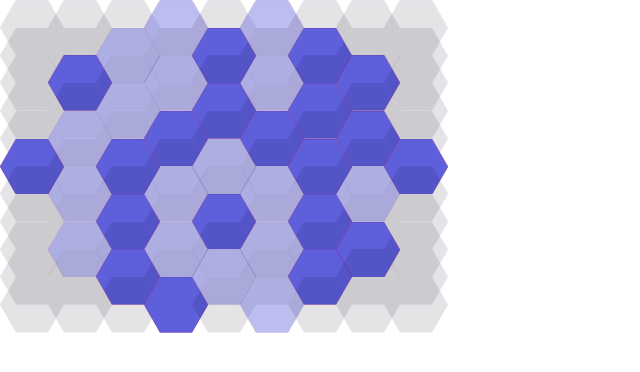
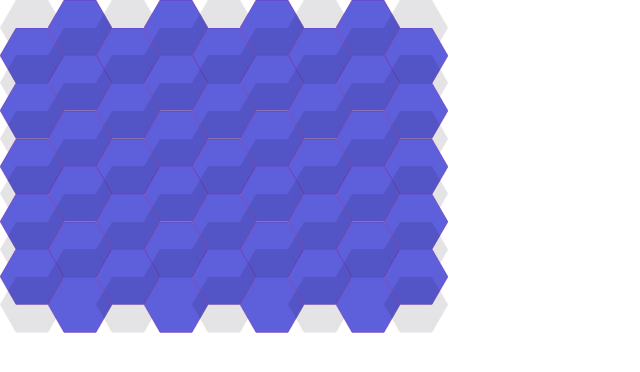
Before and after one commit to x-roocky/ice-block, a React (Create React App) app: page / in a window 1280 px wide. Shown: the top 372 px of the page, without its empty margins (0-640 px from the left). Built offline with nearby package versions, Linux system fonts and the light colour scheme.

Commit message:
feat: 添加最基本的碎裂模型

```diff
--- a/src/components/GameBoard/Board.tsx
+++ b/src/components/GameBoard/Board.tsx
@@ -2,17 +2,17 @@ import React from 'react'
 import { Layout } from './Layout'
 
 const colors: (0 | 1 | 2)[][] = [
-  [0, 0, 0, 2, 0, 2, 0, 0, 0],
-  [0, 0, 2, 0, 1, 0, 1, 0, 0],
-  [0, 1, 0, 2, 0, 2, 0, 1, 0],
-  [0, 0, 2, 0, 1, 0, 1, 0, 0],
-  [0, 2, 0, 1, 0, 1, 0, 1, 0],
-  [1, 0, 1, 0, 2, 0, 1, 0, 1],
-  [0, 2, 0, 2, 0, 2, 0, 2, 0],
-  [0, 0, 1, 0, 1, 0, 1, 0, 0],
-  [0, 2, 0, 2, 0, 2, 0, 1, 0],
-  [0, 0, 1, 0, 2, 0, 1, 0, 0],
-  [0, 0, 0, 1, 0, 2, 0, 0, 0]
+  [0, 1, 0, 1, 0, 1, 0, 1, 0],
+  [1, 0, 1, 0, 1, 0, 1, 0, 1],
+  [0, 1, 0, 1, 0, 1, 0, 1, 0],
+  [1, 0, 1, 0, 1, 0, 1, 0, 1],
+  [0, 1, 0, 1, 0, 1, 0, 1, 0],
+  [1, 0, 1, 0, 1, 0, 1, 0, 1],
+  [0, 1, 0, 1, 0, 1, 0, 1, 0],
+  [1, 0, 1, 0, 1, 0, 1, 0, 1],
+  [0, 1, 0, 1, 0, 1, 0, 1, 0],
+  [1, 0, 1, 0, 1, 0, 1, 0, 1],
+  [0, 1, 0, 1, 0, 1, 0, 1, 0]
 ]
 
 export function Board () {
--- a/src/components/GameBoard/Layout.tsx
+++ b/src/components/GameBoard/Layout.tsx
@@ -16,6 +16,44 @@ function isInHexagon(x: number, y: number, left: number, top: number) {
           remX - 3 < remY    // 右上斜线
 }
 
+function isExist(colors: Color[][], x: number, y: number) {
+  return (colors[y] === undefined || colors[y][x] === undefined || colors[y][x] !== 0) ? 1 : 0
+}
+
+function isFirm(dirs: number[]) {
+  for (let i = 0; i < dirs.length; ++i) {
+    if (dirs[i] && (dirs[(i + 3) % 6] || (dirs[(i + 2) % 6] && dirs[(i + 4) % 6]))) {
+      return true;
+    }
+  }
+}
+
+function checkOne(colors: Color[][], x: number, y: number) {
+  const dirs = []
+  dirs[0] = isExist(colors, x - 1, y - 1, )
+  dirs[1] = isExist(colors, x, y - 2)
+  dirs[2] = isExist(colors, x + 1, y - 1)
+  dirs[3] = isExist(colors, x + 1, y + 1)
+  dirs[4] = isExist(colors, x, y + 2)
+  dirs[5] = isExist(colors,  x - 1, y + 1)
+
+  return isFirm(dirs)
+}
+
+function checkAll(colors: Color[][]) {
+  for (let i = 0; i < colors.length; ++i) {
+    for (let j = 0; j < colors[i].length; ++j) {
+      if (colors[i][j]) {
+        if (!checkOne(colors, j, i)) {
+          colors[i][j] = 0
+          i = 0
+          j = 0
+        }
+      }
+    }
+  }
+}
+
 export function Layout (props: LayoutProps) {
   const [colors, setColors] = React.useState(props.colors)
   const element: React.RefObject<HTMLDivElement> = React.createRef()
@@ -30,7 +68,8 @@ export function Layout (props: LayoutProps) {
     for (let i = 0; i < colors.length; ++i) {
       for (let j = 0; j < colors[i].length; ++j) {
         if (colors[i][j] && isInHexagon(posX, posY, j, i)) {
-          colors[i][j] = colors[i][j] === 1 ? 2 : 1
+          colors[i][j] = 0
+          checkAll(colors)
           setColors([...colors])
         }
       }
```
